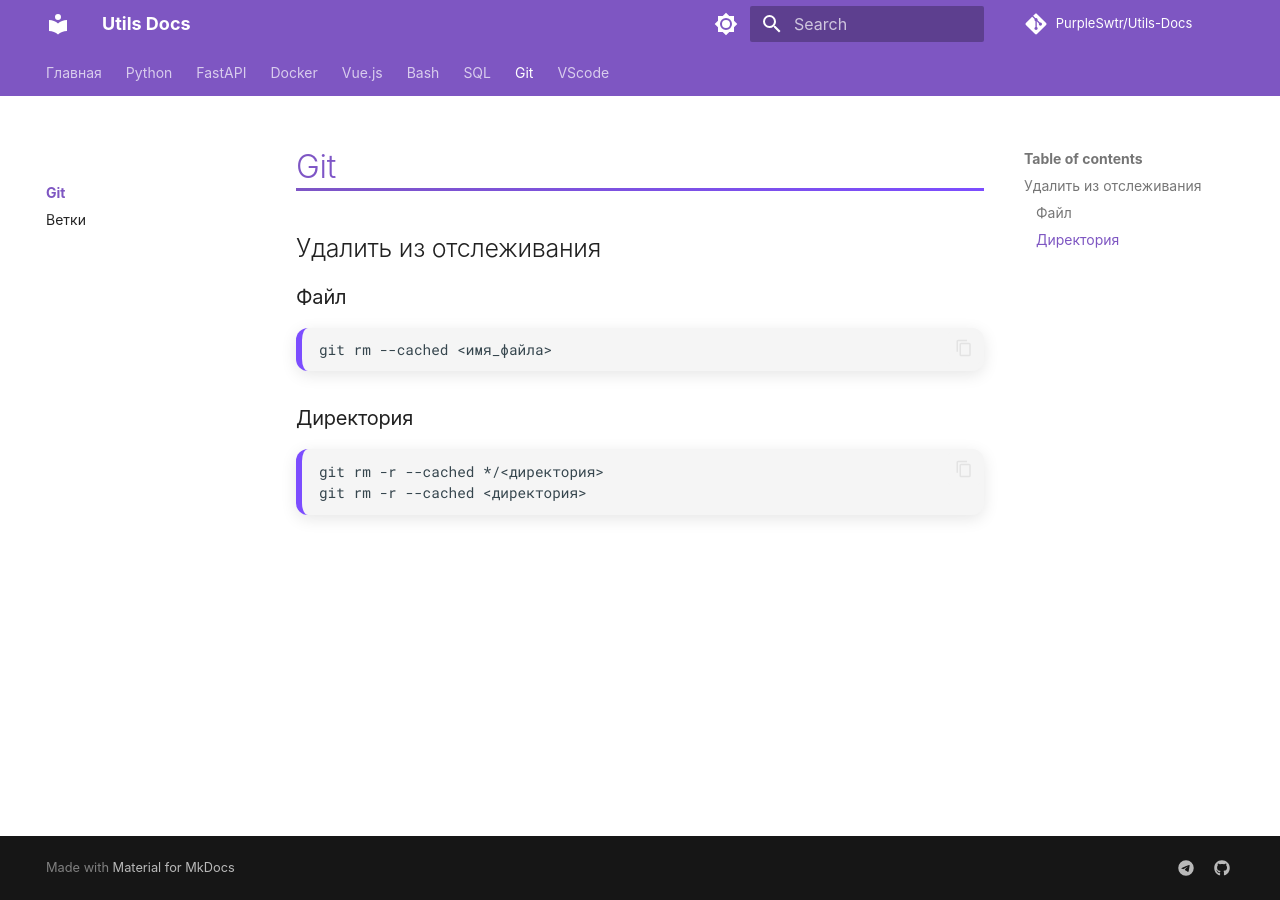
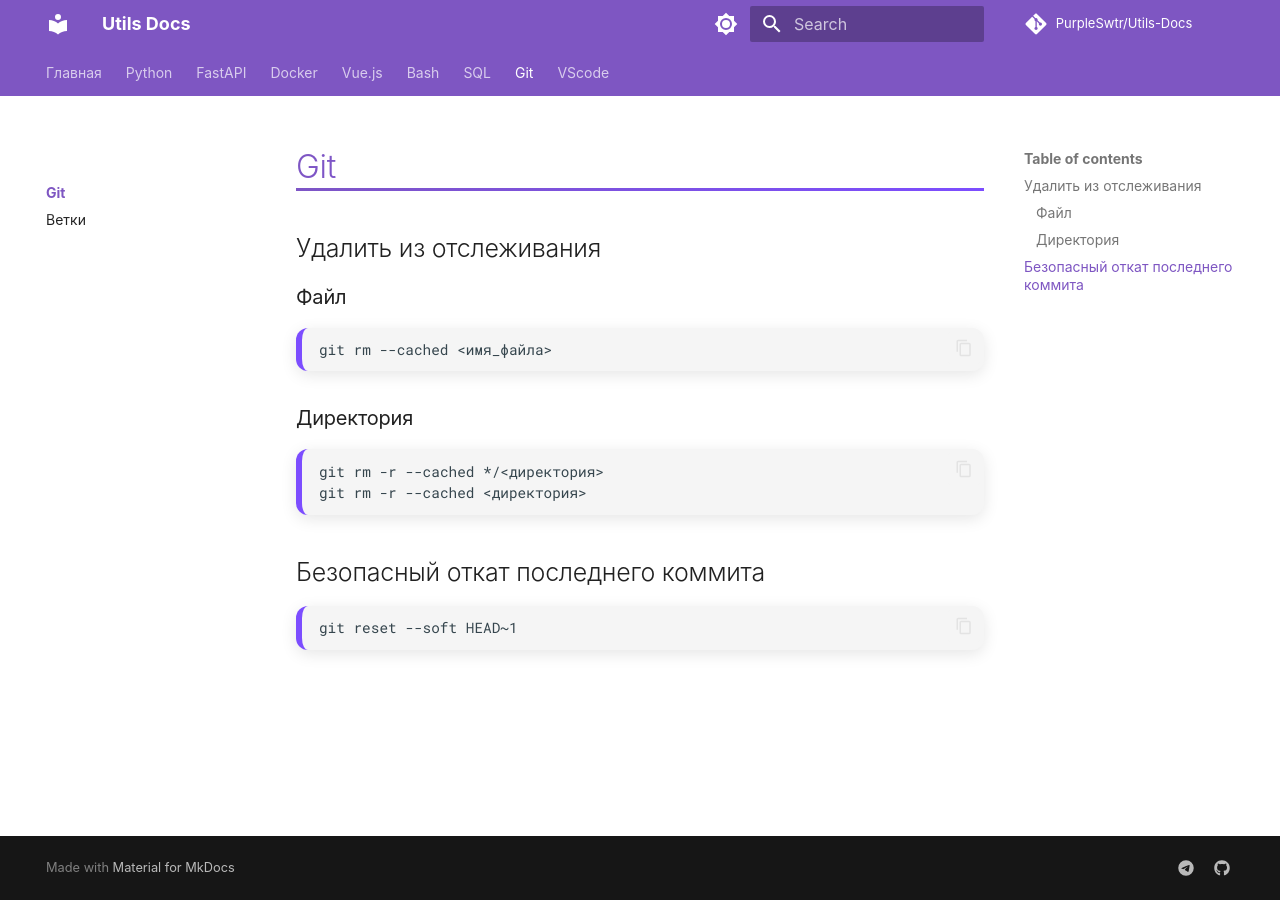
Before and after one commit to PurpleSwtr/Utils-Docs, an MkDocs documentation site: the page built from docs/Git/index.md, in a window 1280 px wide. Built offline with MkDocs 1.6.1 and Material for MkDocs 9.7.7, drawn with Linux system fonts in a browser that asks for light colours; comment, search, counter and statistics services are not loaded.

Commit message:
docs: Добавил git reset --soft

````diff
--- a/docs/Git/index.md
+++ b/docs/Git/index.md
@@ -12,3 +12,9 @@ git rm --cached <имя_файла>
 git rm -r --cached */<директория>
 git rm -r --cached <директория>
 ```
+
+## Безопасный откат последнего коммита
+
+```git
+git reset --soft HEAD~1
+```
````
